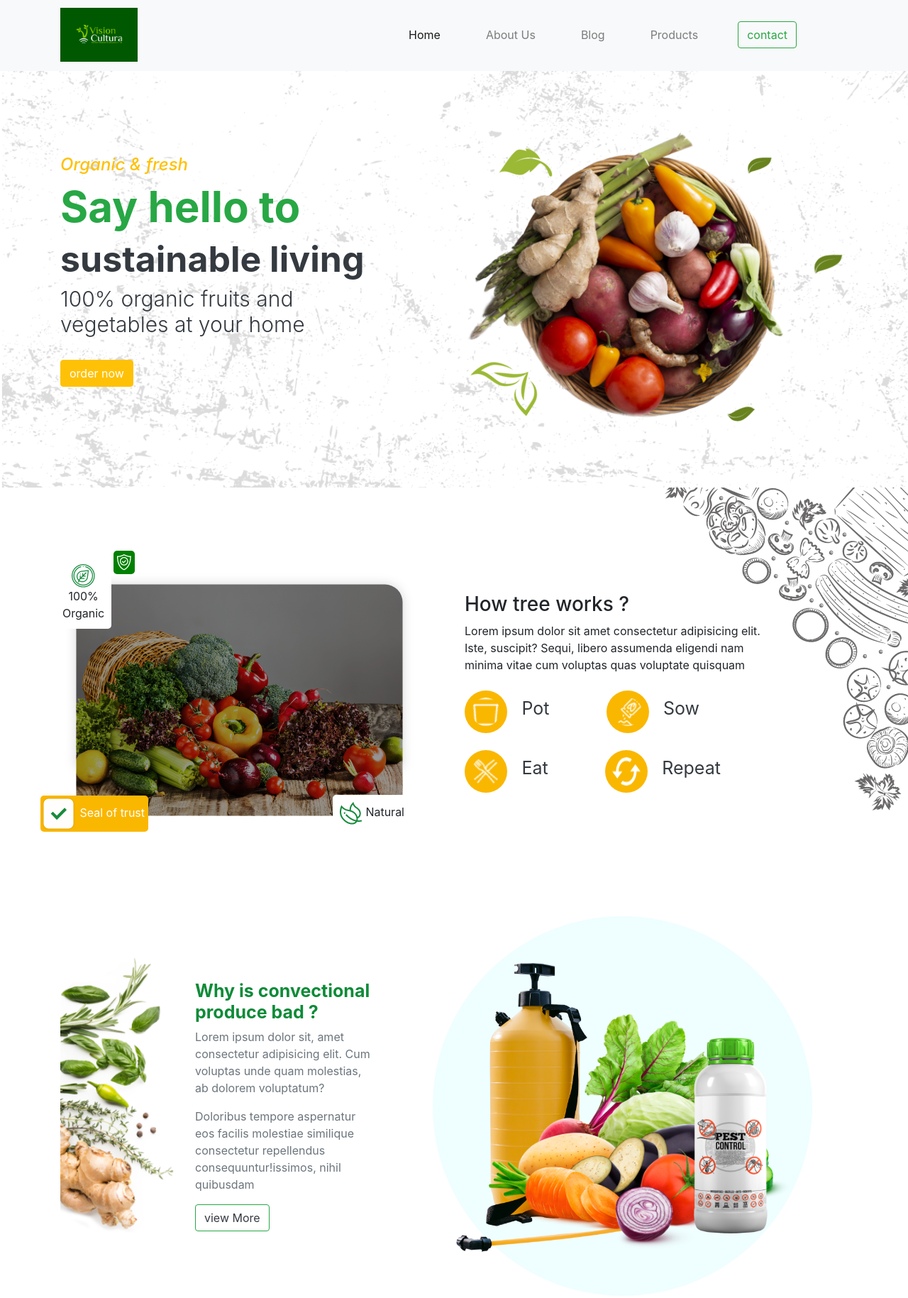
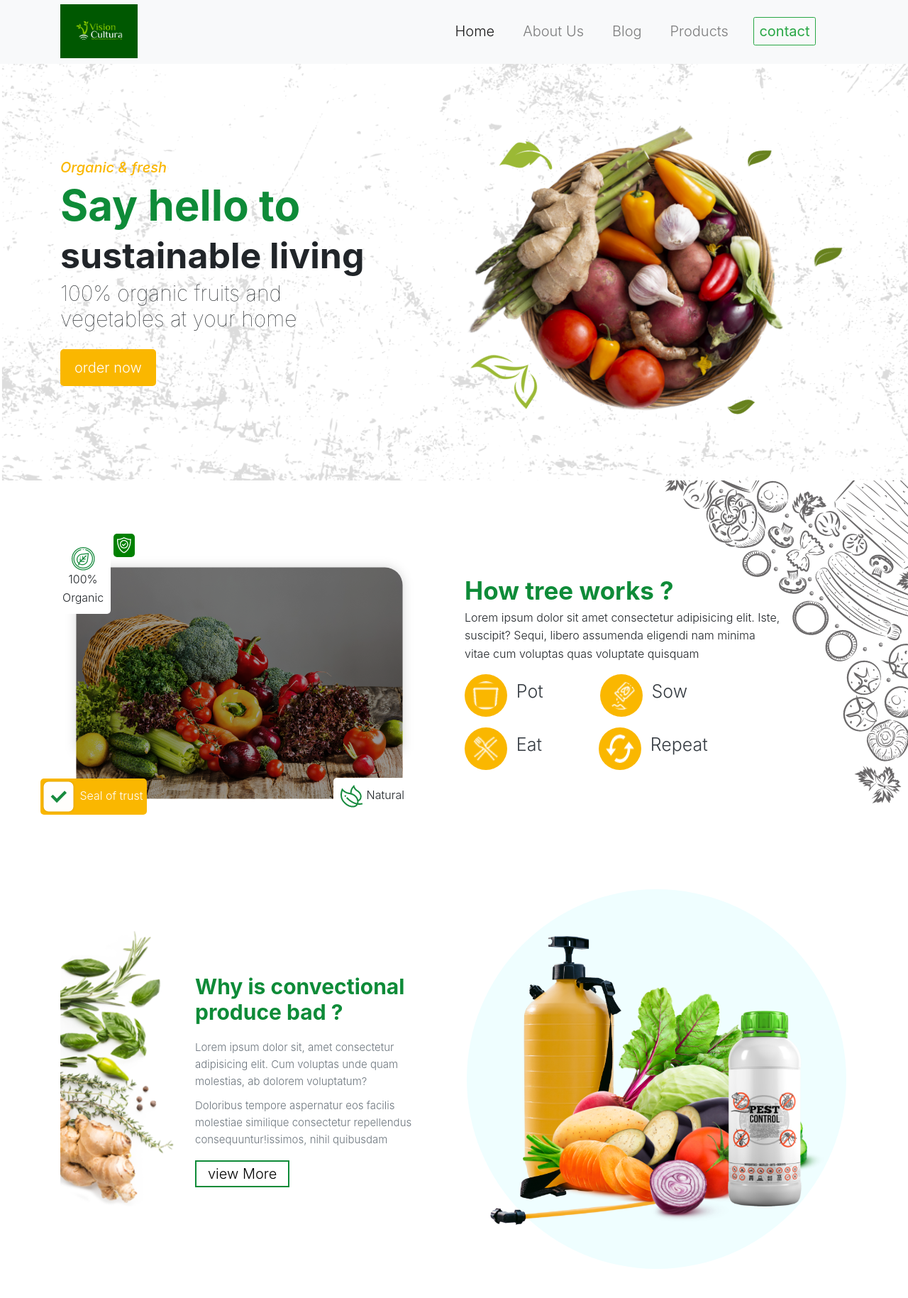
Before and after one commit to akshitkumar450/vision-cultura, a plain HTML site: page index.html in a window 1280 px wide. Shown: the part 2-1831 px from the top of the page at 71% size. Drawn offline with nearby package versions, Linux system fonts and the light colour scheme; files whose address does not match are found by name.

Commit message:
desktop view done

```diff
--- a/css/styles.css
+++ b/css/styles.css
@@ -6,25 +6,76 @@
   box-sizing: border-box;
 }
 
+html {
+  font-size: 62.5%;
+  /* 1rem=10px  10/16px=62.5% */
+}
+
 body {
   font-weight: 300;
   line-height: 1.6;
 }
 
 .logo {
-  width: 109px;
-  height: 76px;
+  width: 10.9rem;
+  height: 7.6rem;
   background: url("img/Image 1.png");
   opacity: 1;
 }
 
+.navbar-nav {
+  font-size: 2rem;
+}
+
+.navbar-nav + button {
+  font-size: 2rem;
+}
+
 .header {
-  padding: 80px 0px;
+  padding: 8rem 0px;
   background-image: url("../images/Mask\ Group\ 1.png");
   background-position: center;
   background-size: cover;
   background-repeat: no-repeat;
   width: 100%;
+}
+
+.header_heading-1 {
+  color: rgb(250, 183, 0);
+  font-style: italic;
+  font-size: 2rem;
+}
+
+.header_heading-2 {
+  font-size: 6rem;
+  color: rgba(14, 139, 56, 1);
+  font-weight: bold;
+}
+
+.header_heading-3 {
+  font-size: 5rem;
+  font-weight: bold;
+}
+
+.header_heading-4 {
+  font-size: 3rem;
+  font-weight: lighter;
+}
+
+.header_btn {
+  color: #fff;
+  display: inline-block;
+  margin-top: 2rem;
+  padding: 10px 20px;
+  font-size: 2rem;
+  background-color: rgb(250, 183, 0);
+  border-radius: 0.5rem;
+}
+
+.header_btn:hover {
+  background-color: rgb(207, 156, 14);
+  text-decoration: none;
+  color: #fff;
 }
 
 .header-primary-img {
@@ -33,50 +84,38 @@ body {
   position: relative;
 }
 
-.heading-2 {
-  font-size: 60px;
-}
-
-.heading-3 {
-  font-size: 50px;
-}
-
-.heading-4 {
-  font-size: 30px;
-}
-
 .leaf-1 {
   position: absolute;
-  top: 20px;
-  left: 60px;
+  top: 2rem;
+  left: 6rem;
 }
 
 .leaf-2 {
   position: absolute;
-  right: 145px;
-  bottom: 10px;
+  right: 14.5rem;
+  bottom: 1rem;
 }
 
 .leaf-3 {
   position: absolute;
-  right: 120px;
-  top: 30px;
+  right: 12rem;
+  top: 3rem;
 }
 
 .leaf-4 {
   position: absolute;
-  right: 20px;
-  bottom: 210px;
+  right: 2rem;
+  bottom: 21rem;
 }
 
 .bigleaf-1 {
   position: absolute;
-  bottom: 20px;
-  left: 20px;
+  bottom: 2rem;
+  left: 2rem;
 }
 
 .section-1 {
-  padding: 100px 0px;
+  padding: 10rem 0;
   background-image: url("../images//Mask\ Group\ 3.png");
   background-repeat: no-repeat;
   background-position: top right;
@@ -84,92 +123,125 @@ body {
 
 .img-container {
   position: relative;
-  width: 460px;
-  height: 326px;
+  width: 46rem;
+  height: 32.6rem;
 }
 
 .trust-logo {
   position: absolute;
-  top: -25px;
-  left: 90px;
-  padding: 5px;
-  border-radius: 5px;
+  top: -2.5rem;
+  left: 9rem;
+  padding: 0.5rem;
+  border-radius: 0.5rem;
   background-color: green;
 }
 
 .biological-box {
+  font-size: 1.6rem;
   position: absolute;
-  top: -16px;
-  left: 8px;
+  top: -1.6rem;
+  left: 0.8rem;
   display: flex;
   flex-direction: column;
   justify-content: end;
   align-items: center;
-  padding: 10px;
-  border-radius: 5px;
+  padding: 1rem;
+  border-radius: 0.5rem;
   background-color: #fff;
 }
 
 .trust {
   position: absolute;
-  bottom: -45px;
-  left: -13px;
+  bottom: -4.5rem;
+  left: -1.3rem;
   background-color: hsla(44, 100%, 49%, 1);
   display: inline-block;
-  padding-right: 5px;
-  border-radius: 5px;
+  padding-right: 0.5rem;
+  border-radius: 0.5rem;
   color: #fff;
+  font-size: 1.6rem;
 }
 
 .leaf {
   background-color: #fff;
   position: absolute;
-  right: 10px;
-  right: 60px;
-  bottom: -45px;
-  padding: 10px;
-  border-radius: 5px;
+  right: 1rem;
+  right: 6rem;
+  bottom: -4.5rem;
+  padding: 1rem;
+  border-radius: 0.5rem;
+  font-size: 1.6rem;
+}
+
+.icon-container {
+  margin-right: 8rem;
+}
+
+.treebo {
+  color: rgba(14, 139, 56, 1);
+  font-weight: bold;
+  font-size: 3.5rem;
+}
+
+.treebo_text {
+  font-size: 1.6rem;
 }
 
 .bg-icons {
   background-color: rgb(250, 183, 0);
-  padding: 10px;
-  height: 60px;
-  width: 60px;
-  border-radius: 50px;
-}
-
-.icon-container {
-  margin-right: 80px;
+  padding: 1rem;
+  height: 6rem;
+  width: 6rem;
+  border-radius: 5rem;
 }
 
 .icon-font {
-  font-size: 25px;
+  font-size: 2.5rem;
 }
 
 .section-2 {
-  padding: 50px 0;
+  padding: 5rem 0;
 }
 
 .conventional-bad {
-  font-size: 25px;
+  font-size: 3rem;
   color: rgba(14, 139, 56, 1);
+  font-weight: bold;
+}
+
+.conventional-bad + div {
+  margin: 2rem 0;
+  font-size: 1.5rem;
+}
+
+.view {
+  font-size: 2rem;
+  padding: 0.5rem 1.6rem;
+  border: 2px solid rgba(14, 139, 56, 1);
+  color: #000;
+}
+
+.view:hover {
+  text-decoration: none;
+  color: #000;
 }
 
 .section-3 {
-  padding: 100px 0px;
+  padding: 10rem 0px;
 }
 
 .list-heading {
   color: rgba(14, 139, 56, 1);
+  font-size: 3rem;
+  font-weight: bold;
 }
 
 .list-heading + ul {
-  font-size: 20px;
+  font-size: 2rem;
 }
 
 .section-4 {
-  padding: 100px 0px;
+  padding: 10rem 0px;
 }
 
 .section-4 h1 {
@@ -177,15 +249,21 @@ body {
   text-align: center;
 }
 
+.grow {
+  font-size: 3rem;
+  font-weight: bold;
+}
+
 .vegies {
   display: flex;
   flex-direction: column;
   align-items: center;
   justify-content: center;
-  border-bottom: 5px solid rgb(250, 183, 0);
-  margin-right: 25px;
+  border-bottom: 0.5rem solid rgb(250, 183, 0);
+  margin-right: 2.5rem;
 }
 
 .vegies h6 {
-  margin: 15px 0;
+  margin: 1.5rem 0;
+  font-size: 2rem;
 }
--- a/index.html
+++ b/index.html
@@ -5,17 +5,17 @@
     <meta http-equiv="X-UA-Compatible" content="IE=edge" />
     <meta name="viewport" content="width=device-width, initial-scale=1.0" />
     <title>VIsion cultura</title>
-    <!-- <link href="css/bootstrap.css" rel="stylesheet" /> -->
-    <!-- <link href="css/swiper.css" rel="stylesheet" /> -->
-    <!-- <link href="css/magnific-popup.css" rel="stylesheet" /> -->
+    <link href="css/bootstrap.css" rel="stylesheet" />
+    <link href="css/swiper.css" rel="stylesheet" />
+    <link href="css/magnific-popup.css" rel="stylesheet" />
     <link href="css/fontawesome-all.css" rel="stylesheet" />
     <link href="css/styles.css" rel="stylesheet" />
-    <link
+    <!-- <link
       rel="stylesheet"
       href="https://maxcdn.bootstrapcdn.com/bootstrap/4.0.0/css/bootstrap.min.css"
       integrity="sha384-Gn5384xqQ1aoWXA+058RXPxPg6fy4IWvTNh0E263XmFcJlSAwiGgFAW/dAiS6JXm"
       crossorigin="anonymous"
-    />
+    /> -->
   </head>
   <body>
     <!--  navbar start-->
@@ -74,17 +74,19 @@
       <div class="container">
         <div class="row d-flex justify-content-between align-items-center">
           <div class="col-lg-5">
-            <h4 class="text-warning heading-1 font-italic">Organic & fresh</h4>
-            <h1 class="text-success font-weight-bold heading-2">
+            <h4 class="header_heading-1">
+              Organic &amp; fresh
+            </h4>
+            <h1 class="header_heading-2">
               Say hello to
             </h1>
-            <h3 class="text-dark font-weight-bold heading-3">
+            <h3 class="header_heading-3">
               sustainable living
             </h3>
-            <h5 class="font-weight-light text-dark heading-4">
+            <h5 class="header_heading-4">
               100% organic fruits and vegetables at your home
             </h5>
-            <a href="#" class="btn btn-warning text-white my-4">order now</a>
+            <a href="#" class="header_btn">order now</a>
           </div>
 
           <div class="col-lg-6">
@@ -135,9 +137,9 @@
             </div>
           </div>
 
-          <div class="col-md-5 mt-5 mt-sm-5">
-            <h3>How tree works ?</h3>
-            <p>
+          <div class="col-md-5 mt-5 mt-sm-6">
+            <h3 class="treebo">How tree works ?</h3>
+            <p class="treebo_text">
               Lorem ipsum dolor sit amet consectetur adipisicing elit. Iste,
               suscipit? Sequi, libero assumenda eligendi nam minima vitae cum
               voluptas quas voluptate quisquam
@@ -187,16 +189,18 @@
     <section class="section-2">
       <div class="container">
         <div class="row d-flex align-items-center">
-          <div class="col-lg-2">
+          <div class="col-lg-6">
+            <div class="row d-flex align-items-center">
+              <div class="col-lg-4">
                 <img
                   src="images/Place-Your-Image-Here.png"
                   class="img-fluid"
                   alt=""
                 />
               </div>
-          <div class="col-lg-3">
-            <h2 class="conventional-bad font-weight-bold text-center text-md-left">Why is convectional produce bad ?</h2>
-            <div class="text-muted text-center text-md-left">
+              <div class="col-lg-8">
+                <h2 class="conventional-bad ">Why is convectional produce bad ?</h2>
+                <div class="text-muted">
                   <p >
                     Lorem ipsum dolor sit, amet consectetur adipisicing elit. Cum
                     voluptas unde quam molestias, ab dolorem voluptatum?
@@ -207,15 +211,17 @@
                 </div>
                 </p>
 
-            <a href="#" class="btn btn-outline-success text-dark">view More</a>
+                <a href="#" class="view">view More</a>
               </div>
-          <div class="col-lg-7 d-flex justify-content-center">
+            </div>
+        </div>
+
+          <div class="col-lg-6 d-flex justify-content-center">
             <img src="images/pest-control.png" alt="pest control" />
           </div>
         </div>
       </div>
     </section>
-
     <section class="section-3">
       <div class="container">
         <div class="row d-flex align-items-center justify-content-center">
@@ -223,13 +229,13 @@
             <img src="images/flower-img.png" alt="flower image" />
           </div>
           <div class="col-lg-5">
-            <h3 class="list-heading font-weight-bold">savings</h3>
+            <h3 class="list-heading ">savings</h3>
             <ul class="ml-4">
               <li>Buying conventional</li>
               <li>Using treebo</li>
             </ul>
 
-            <h3 class="list-heading font-weight-bold">Features</h3>
+            <h3 class="list-heading ">Features</h3>
             <ul class="ml-4">
               <li>Automated water & lighting system</li>
               <li>portable & aesthetic</li>
@@ -243,7 +249,7 @@
 
      <section class="section-4">
       <div class="container">
-        <h1 class="font-weight-bold">What can your grow ?</h1>
+        <h1 class="grow">What can your grow ?</h1>
         <div class="row d-flex justify-content-center align-items-center mt-5">
           <div class="vegies">
             <img src="images/microgreens.png" alt="microgreens" />
@@ -325,7 +331,7 @@
           </div>
         </div>
 
-        <div class="row d-flex justify-content-center align-items-center mt-5">
+        <div class="row ml-3 mt-5">
           <div class="vegies">
             <img src="images/cilantro.png" alt="cilantro" />
             <h6>cilantro</h6>
```
Lines whose indentation alone changed are shown as unchanged.
